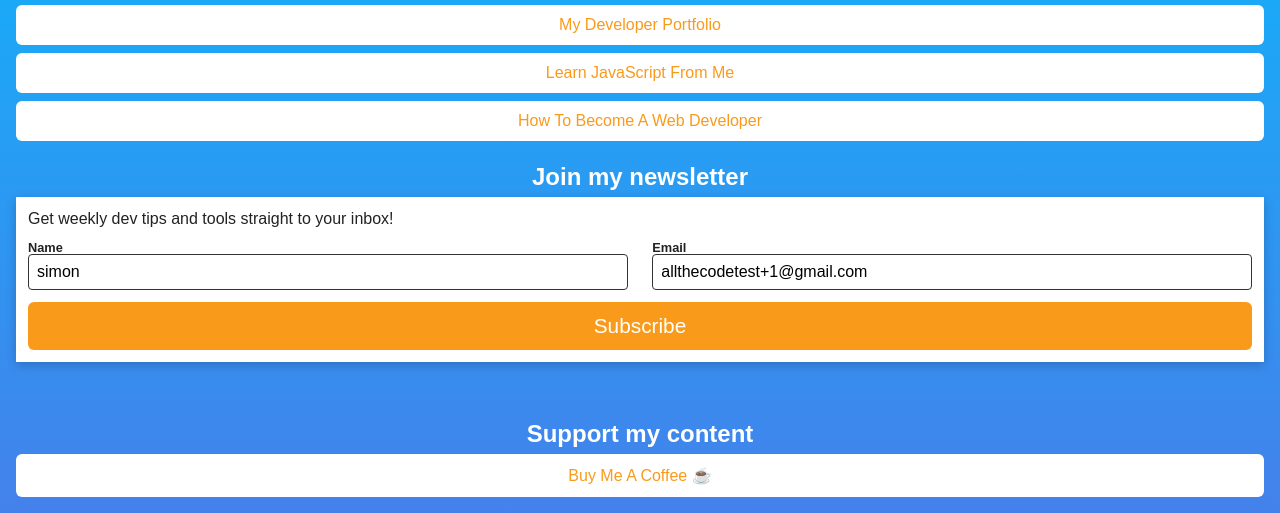
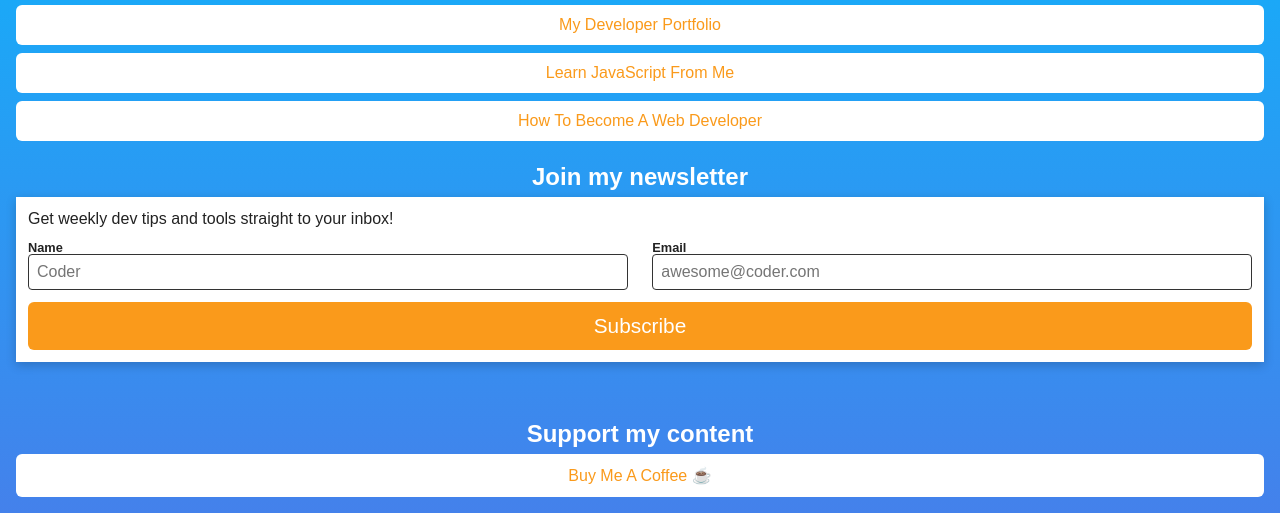
Before and after one commit to simonbarker/linktree-tutorial, a plain HTML site: page part-3/index.html in a window 1280 px wide. Shown: the part 287-800 px from the top of the page. Drawn offline with Linux system fonts and the light colour scheme.

Commit message:
removes prefilled in email and name value

```diff
--- a/part-3/index.html
+++ b/part-3/index.html
@@ -41,7 +41,6 @@
                 type="text"
                 name="first_name"
                 placeholder="Coder"
-                value="simon"
                 required
               />
             </label>
@@ -51,7 +50,6 @@
                 type="email"
                 name="email"
                 placeholder="awesome@coder.com"
-                value="allthecodetest+1@gmail.com"
                 required
               />
             </label>
```
